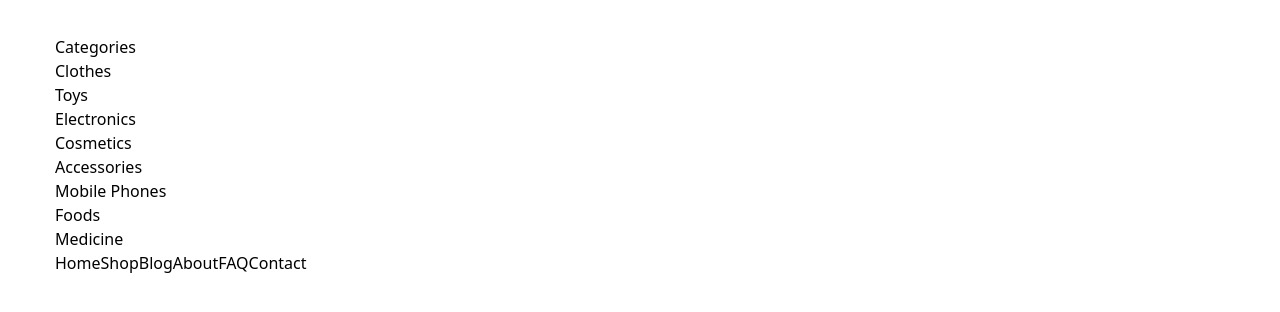
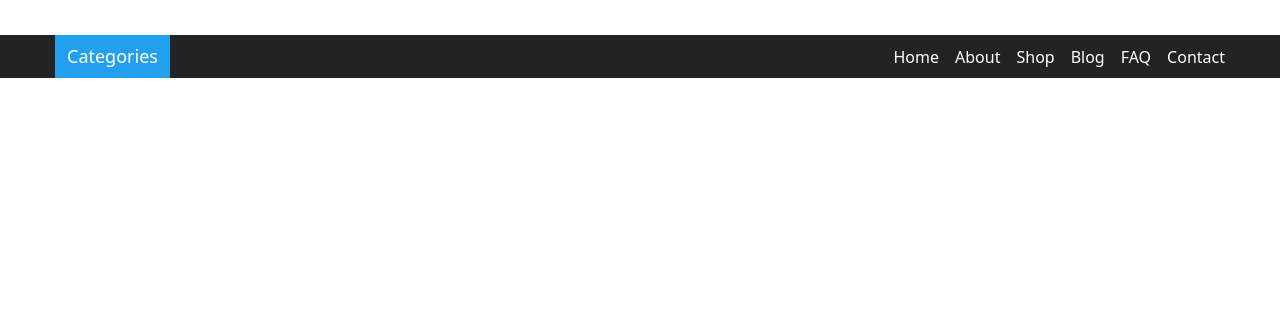
Before and after one commit to Coder-Saiful/trendshop, a website: page index.html in a window 1280 px wide. Shown: the part 154-466 px from the top of the page. Drawn offline with nearby package versions, Linux system fonts and the light colour scheme.

Commit message:
main menu part design finish

```diff
--- a/css/input.css
+++ b/css/input.css
@@ -50,4 +50,10 @@
   .topbar_icons a {
     @apply ml-3;
   }
+
+  /* main navbar part css */
+
+  .main_menu ul li a {
+    @apply text-[white] ml-4
+  }
 }
--- a/index.html
+++ b/index.html
@@ -73,12 +73,12 @@
 
         <!-- category and menu -->
 
-        <div class="category_menu flex justify-between">
-            <div class="container">
+        <div class="category_menu bg-[var(--colorSecondary)]">
+            <div class="container flex justify-between ">
                 <!-- categories -->
                 <div class="category">
-                    <button>Categories</button>
-                    <div class="categoryItems">
+                    <button class="text-white text-[18px] font-medium bg-[var(--colorPrimary)] py-2 px-3">Categories</button>
+                    <div class="categoryItems hidden">
                         <ul>
                             <li>Clothes</li>
                             <li>Toys</li>
@@ -92,14 +92,17 @@
                     </div>
                 </div>
                 <!-- main navbar -->
-                <div class="menu">
-                    <ul class="flex">
-                        <li>Home</li>
-                        <li>Shop</li>
-                        <li>Blog</li>
-                        <li>About</li>
-                        <li>FAQ</li>
-                        <li>Contact</li>
+                <div class="main_menu flex items-center">
+                    <button class="mainMenuToggler block lg:hidden">
+                        <i class="fa-solid fa-bars text-white text-[26px]"></i>
+                    </button>
+                    <ul class="block md:flex justify-end">
+                        <li><a href="index.html">Home</a></li>
+                        <li><a href="about.html">About</a></li>
+                        <li><a href="shop.html">Shop</a></li>
+                        <li><a href="blog.html">Blog</a></li>
+                        <li><a href="faq.html">FAQ</a></li>
+                        <li><a href="contact.html">Contact</a></li>
                     </ul>
                 </div>
             </div>
```
Also changed, not shown: dist/output.css.
